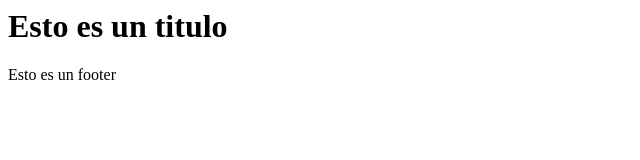
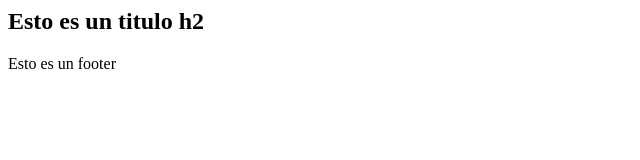
Before and after one commit to andru190192/nuevo-proyecto, a plain HTML site: page index.html in a window 1280 px wide. Shown: the whole page, without its empty margins (0-640 px from the left). Drawn offline with Linux system fonts and the light colour scheme.

Commit message:
fix title in web page

```diff
--- a/index.html
+++ b/index.html
@@ -3,7 +3,7 @@
         <title>Titulo</title>
     </head>
     <body>
-        <h1>Esto es un titulo</h1>
+        <h2>Esto es un titulo h2</h2>
         <footer>
             <section>
                 Esto es un footer
```
